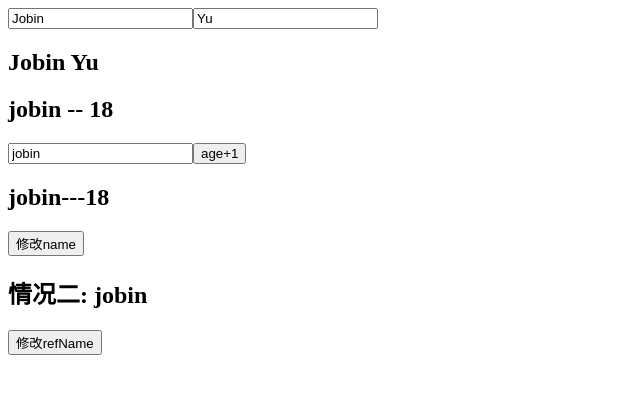
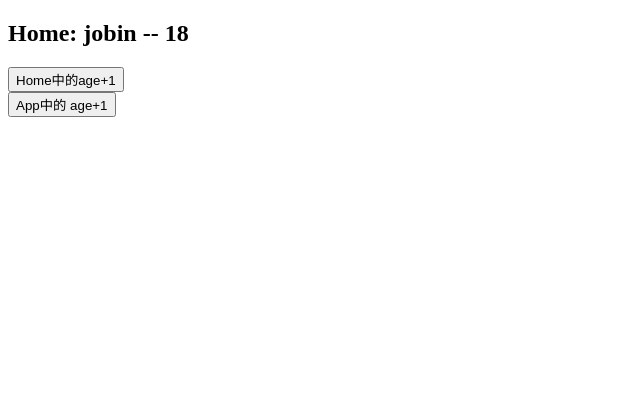
Before and after one commit to jobinben/Vue3-learning, a Vue app in the folder Vue3/: page / in a window 1280 px wide. Shown: the top 394 px of the page, without its empty margins (0-640 px from the left). Built offline with nearby package versions, Linux system fonts and the light colour scheme.

Commit message:
provide,inject,lifeCircle

```diff
--- a/Vue3/package.json
+++ b/Vue3/package.json
@@ -2,7 +2,7 @@
   "name": "eventbus",
   "version": "0.0.0",
   "scripts": {
-    "dev": "vite",
+    "dev": "vite --port 8080",
     "build": "vite build",
     "serve": "vite preview"
   },
--- /dev/null
+++ b/Vue3/src/components/16_provide和inject/App.vue
@@ -0,0 +1,30 @@
+<!-- author: 大冰 -->
+<template>
+    <div>
+        <home/>
+        <button @click="age++">App中的 age+1</button>
+    </div>
+</template>
+
+<script>
+import Home from "./Home.vue"
+import {provide, ref, readonly} from "vue"
+export default {
+    components: { Home },
+    setup() {
+        const name = ref('jobin')
+        const age = ref(18)
+
+        // 为了符合单向数据流思想，不允许子组件逆向控制父组件，用readonly设置为只读
+        provide('name', readonly(name))
+        provide('age', readonly(age))
+
+        return {
+            age
+        }
+    }
+}
+</script>
+<style scoped>
+
+</style>
--- /dev/null
+++ b/Vue3/src/components/16_provide和inject/Home.vue
@@ -0,0 +1,26 @@
+<!-- author: 大冰 -->
+<template>
+    <div>
+        <h2>Home: {{name}} -- {{age}}</h2>
+        <button @click="age++">Home中的age+1</button>
+    </div>
+</template>
+
+<script>
+import {inject} from "vue"
+export default {
+    setup() {
+       const name = inject('name')
+       const age = inject('age')
+
+
+       return {
+           name,
+           age
+       }
+    }
+}
+</script>
+<style scoped>
+
+</style>
--- a/Vue3/src/main.js
+++ b/Vue3/src/main.js
@@ -1,4 +1,4 @@
 import { createApp } from "vue"
-import App from "./components/13_computed和watch的使用/App.vue"
+import App from "./components/16_provide和inject/App.vue"
 
 createApp(App).mount("#app")
```
Also changed, not shown: Vue3/src/components/15_生命周期钩子/App.vue (added, +18 -0 lines), Vue3/src/components/15_生命周期钩子/lifeHook.vue (added, +34 -0 lines).
